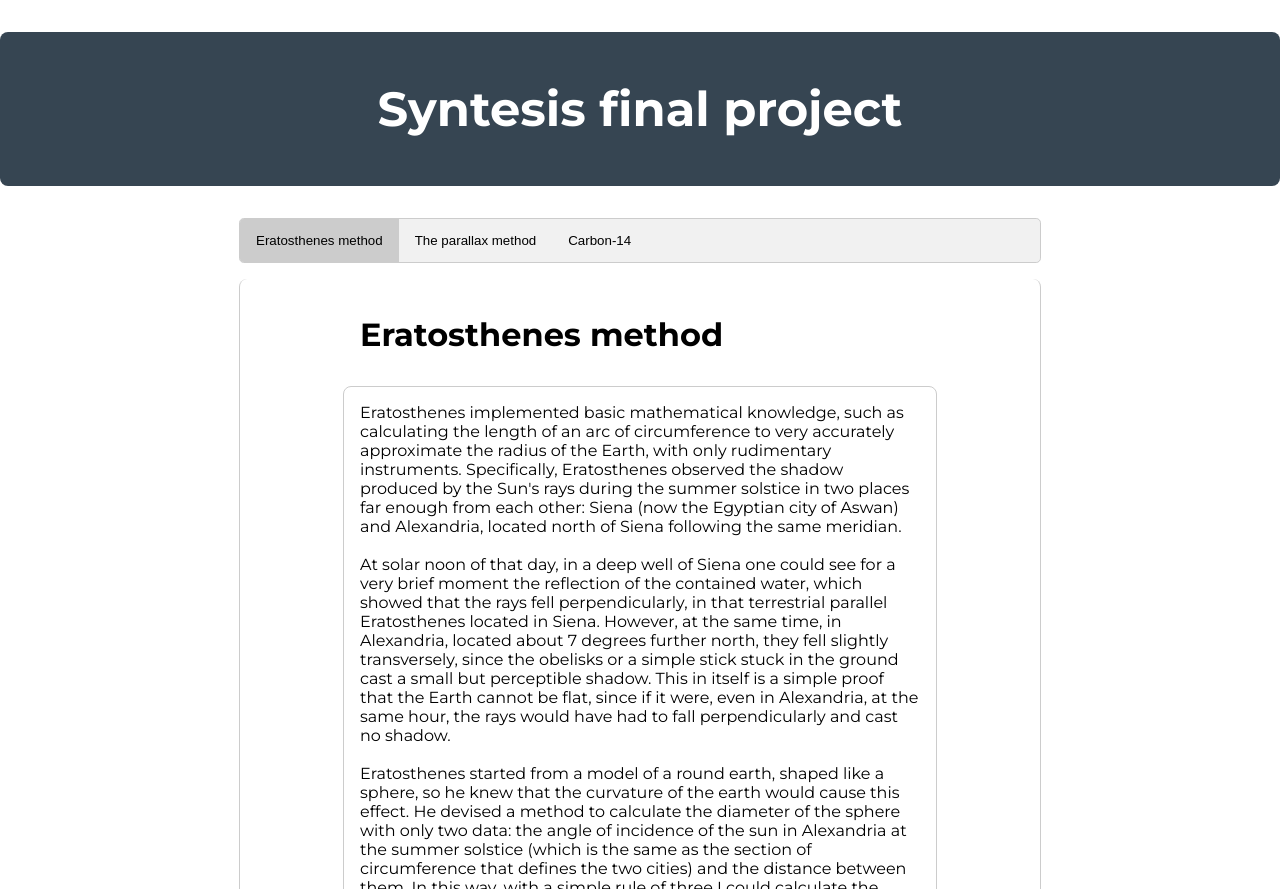
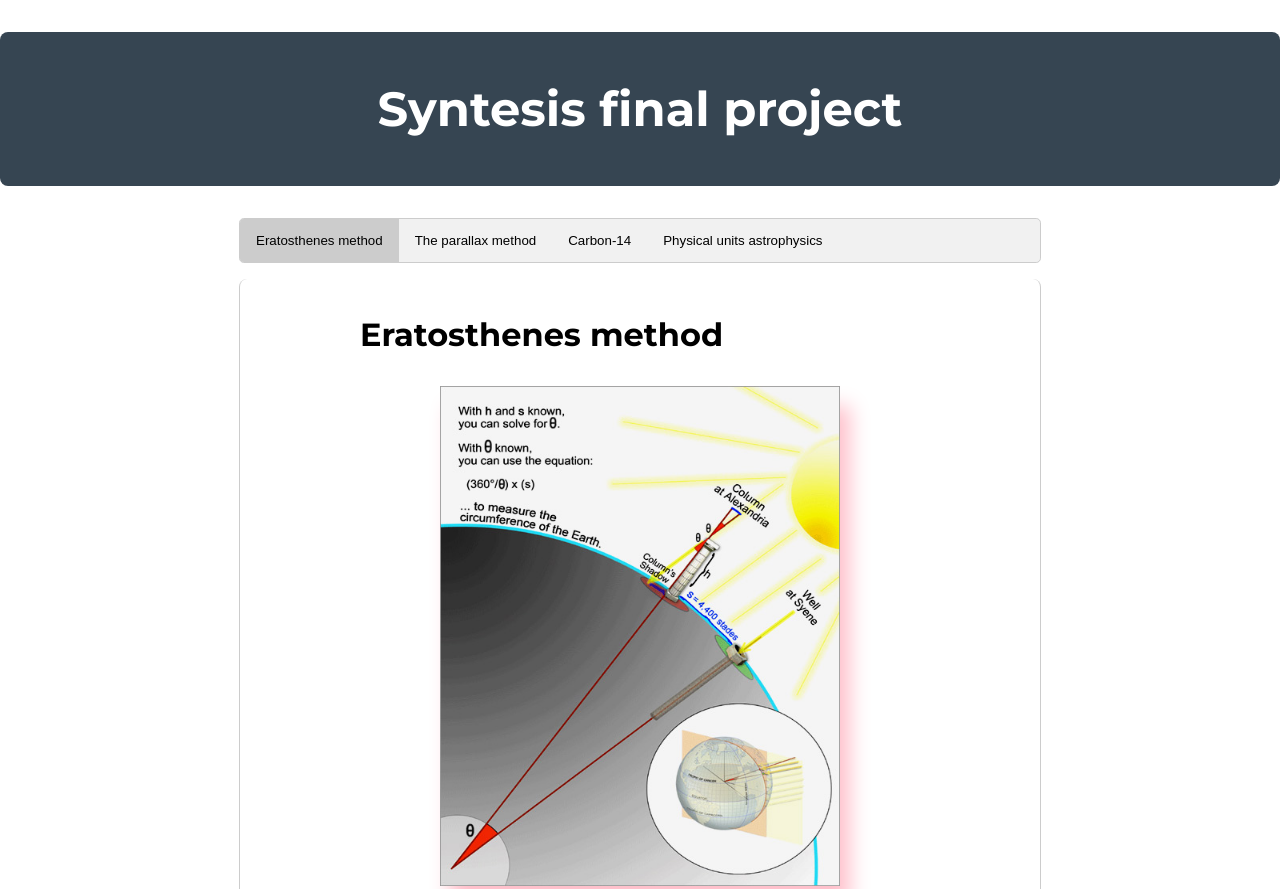
Before and after one commit to ana-alonso-l/final-syntesis-project, a plain HTML site: page index.html in a window 1280 px wide. Shown: the top 889 px of the page. Drawn offline with nearby package versions, Linux system fonts and the light colour scheme.

Commit message:
pfs2 diego eres el mejor

```diff
--- a/css/style.css
+++ b/css/style.css
@@ -1,5 +1,5 @@
 html {
-    font-family: 'Montserrat', sans-serif;
+  font-family: "Montserrat", sans-serif;
 }
 
 body {
@@ -15,7 +15,6 @@ header h1 {
   text-align: center;
   border-radius: 0.5rem;
 }
-
 
 h2 {
   font-size: 2.5rem;
@@ -59,7 +58,7 @@ body p {
 }
 
 body p:hover {
-    box-shadow: 0 0.1rem 0.4rem rgba(0,0,0,0.3);
+  box-shadow: 0 0.1rem 0.4rem rgba(0, 0, 0, 0.3);
 }
 
 footer {
@@ -85,8 +84,12 @@ footer a:hover {
 
 /* Go from zero to full opacity */
 @keyframes fadeEffect {
-    from {opacity: 0;}
-    to {opacity: 1;}
+  from {
+    opacity: 0;
+  }
+  to {
+    opacity: 1;
+  }
 }
 
 .content {
@@ -139,3 +142,10 @@ footer a:hover {
 .tabcontent {
   animation: fadeEffect 1s; /* Fading effect takes 1 second */
 }
+
+#hoal {
+  display: block;
+  filter: drop-shadow(10px 20px 10px pink);
+  margin-left: auto;
+  margin-right: auto;
+}
--- a/html/tab1.html
+++ b/html/tab1.html
@@ -9,6 +9,7 @@
 <!------------ Write from here ------------>
 
 <h3>Eratosthenes method</h3>
+<img id="hoal" src="imagenes/hoal.jpg" width="400px" height="500px" />
 <p>
   Eratosthenes implemented basic mathematical knowledge, such as calculating the
   length of an arc of circumference to very accurately approximate the radius of
--- a/index.html
+++ b/index.html
@@ -38,16 +38,25 @@
       >
         Carbon-14
       </button>
+
+      <button
+        class="tablinks"
+        onclick="openTab(event, 'tab4')"
+        id="tab4-button"
+      >
+        Physical units astrophysics
+      </button>
     </div>
 
     <!-- Tab content -->
     <div id="tab1" class="tabcontent"></div>
     <div id="tab2" class="tabcontent"></div>
     <div id="tab3" class="tabcontent"></div>
+    <div id="tab4" class="tabcontent"></div>
     <script src="js/tabs.js"></script>
 
     <script>
-      const texts = ["tab1", "tab2", "tab3"];
+      const texts = ["tab1", "tab2", "tab3", "tab4"];
       for (let i = 0; i < texts.length; i++) {
         $("#" + texts[i] + "-button").click(function () {
           $("#" + texts[i]).load("html/" + texts[i] + ".html");
```
Also changed, not shown: html/tab2.html (+1 -0 lines), html/tab3.html (+1 -0 lines), imagenes/carbon.jpeg (added), imagenes/hoal.jpg (added), imagenes/parallax.JPG (added), imagenes/unidades.jpeg (added). Lines whose indentation alone changed are shown as unchanged.
